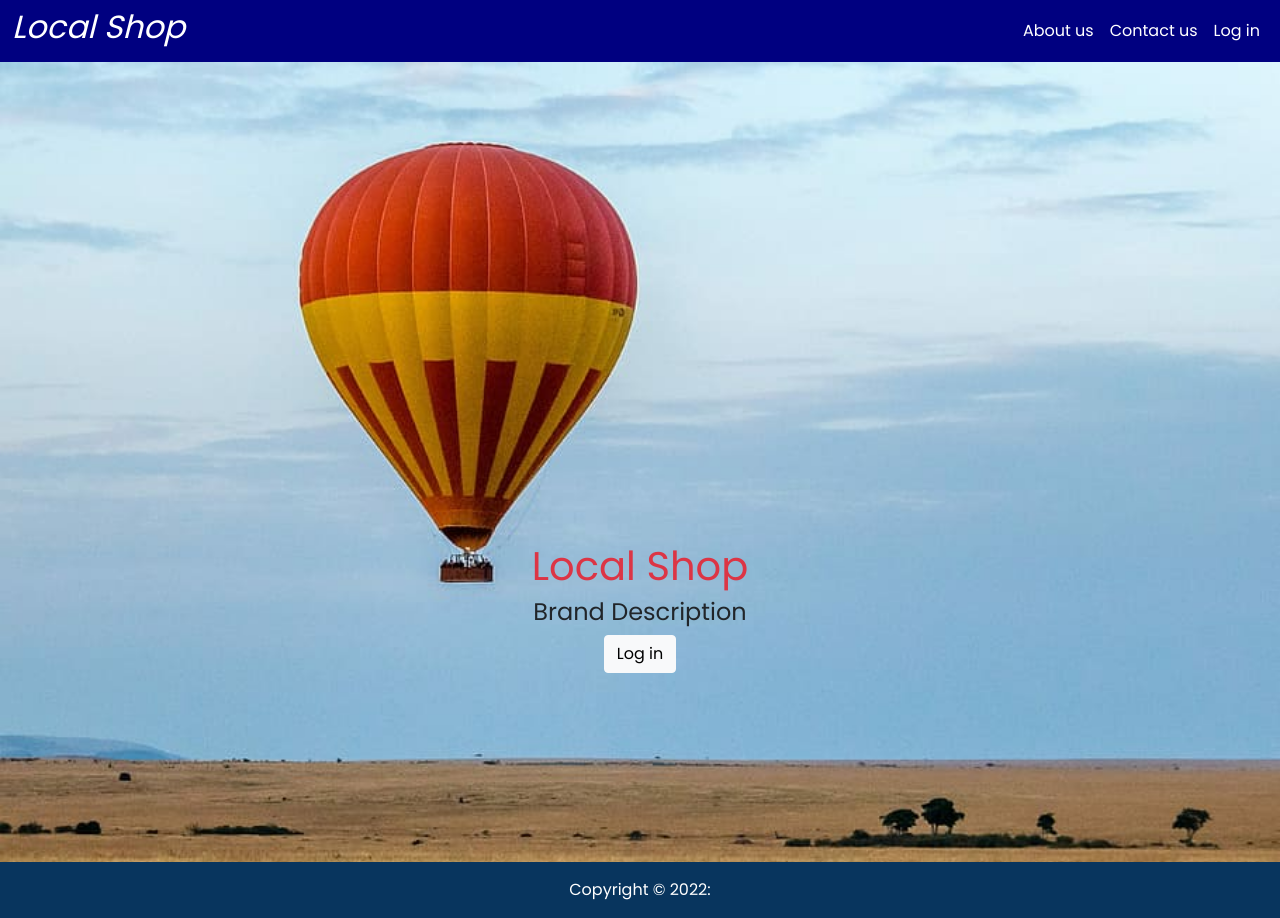
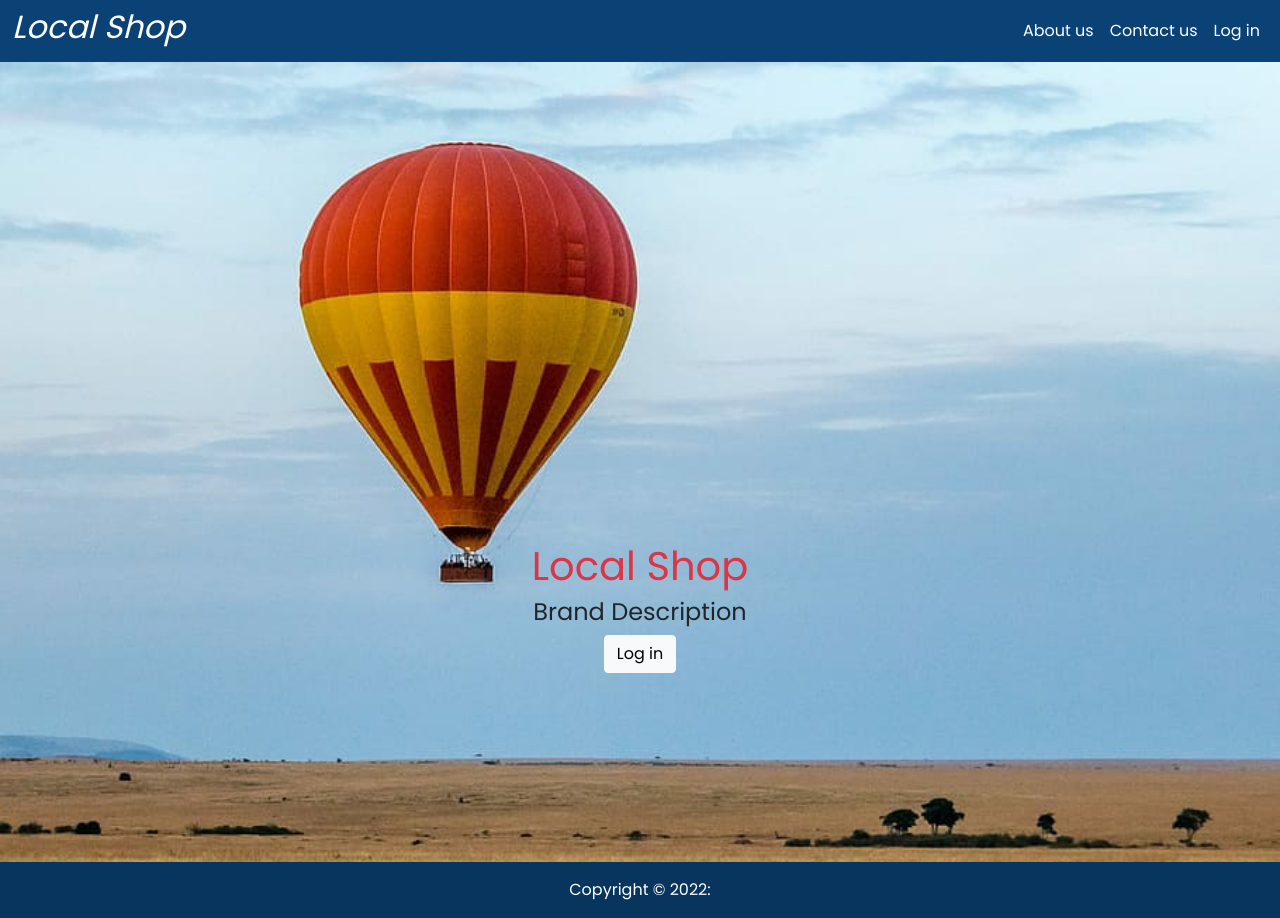
Before and after one commit to kelvinmburu/localshop, an Angular app in the folder front-end/localshop/: page / in a window 1280 px wide. Built offline with nearby package versions, Linux system fonts and the light colour scheme.

Commit message:
styled the navbar

```diff
--- a/front-end/localshop/src/app/components/navbar/navbar.component.css
+++ b/front-end/localshop/src/app/components/navbar/navbar.component.css
@@ -1,4 +1,4 @@
 .shopl{
-    background-color: navy;
+    background-color: #0a4275;
     color:white;
 }
```
